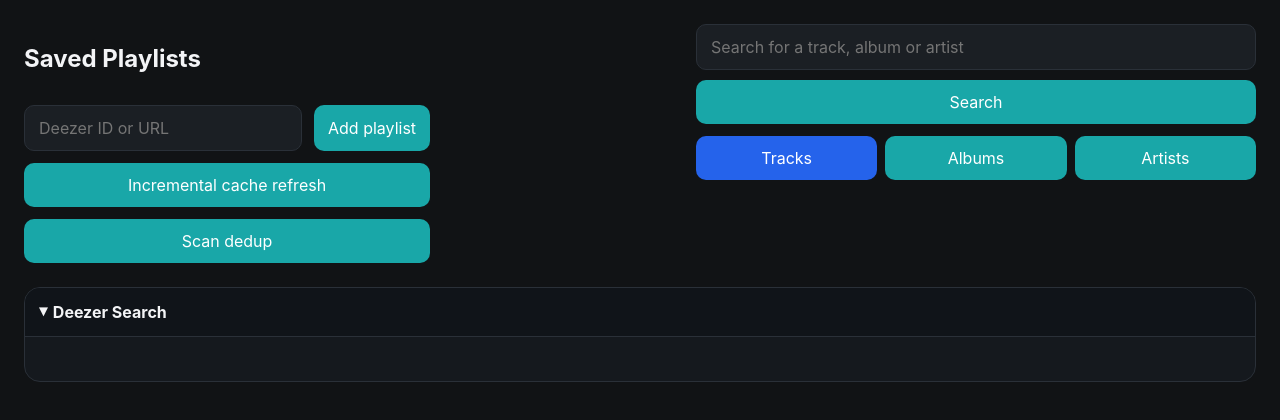
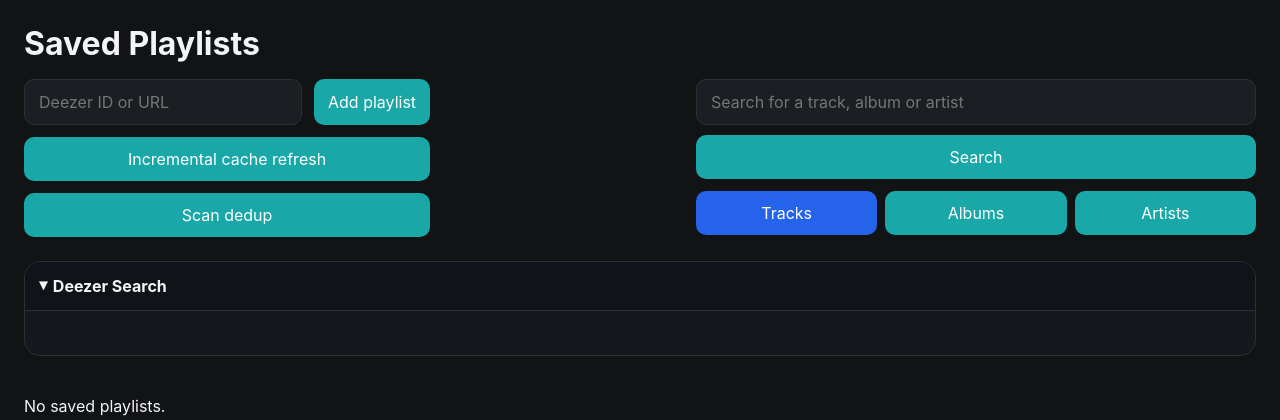
Before and after one commit to CatChow0/deezer-to-navidrome, a Flask app: page / in a window 1280 px wide. Shown: the part 53-473 px from the top of the page. Run offline with Flask 3, Linux system fonts and the light colour scheme; data that the repository does not hold is empty.

Commit message:
Patch - Ajustements UI - V1.2.1

```diff
--- a/static/style.css
+++ b/static/style.css
@@ -82,6 +82,10 @@ body {
   padding: 24px;
   max-width: 1400px;
   margin: 0 auto;
+}
+
+.page-title {
+  margin: 0 0 16px;
 }
 
 .section-head {
--- a/templates/home.html
+++ b/templates/home.html
@@ -1,9 +1,9 @@
 {% extends 'base.html' %}
 {% block content %}
+<h1 class="page-title">Saved Playlists</h1>
+
 <section class="section-head section-head-search">
   <div class="section-head-left">
-    <h1>Saved Playlists</h1>
-
     <form method="post" action="{{ url_for('playlists.add_playlist') }}" class="inline-form">
       <input type="text" name="playlist_input" placeholder="Deezer ID or URL" required>
       <button type="submit">Add playlist</button>
```
Also changed, not shown: DOCKERHUB_README.md (+1 -1 lines), README.md, 1 other file.
